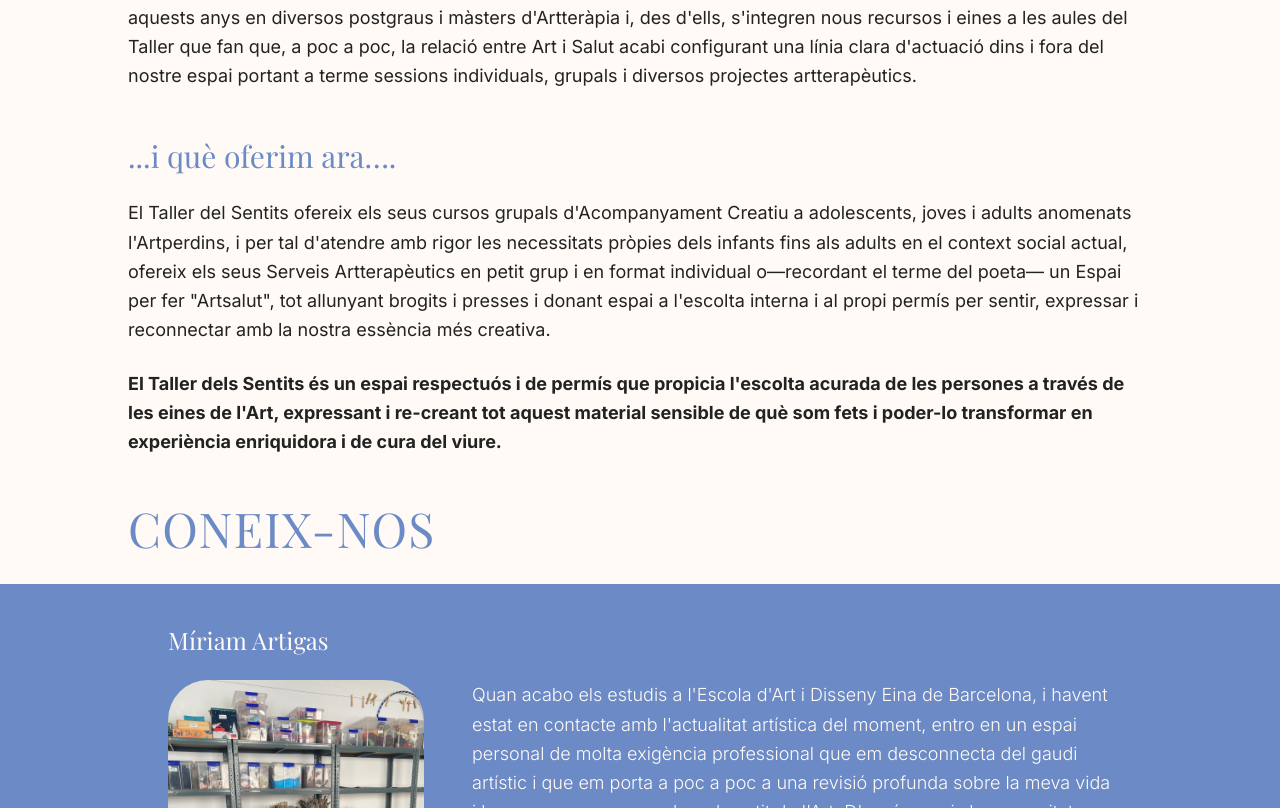
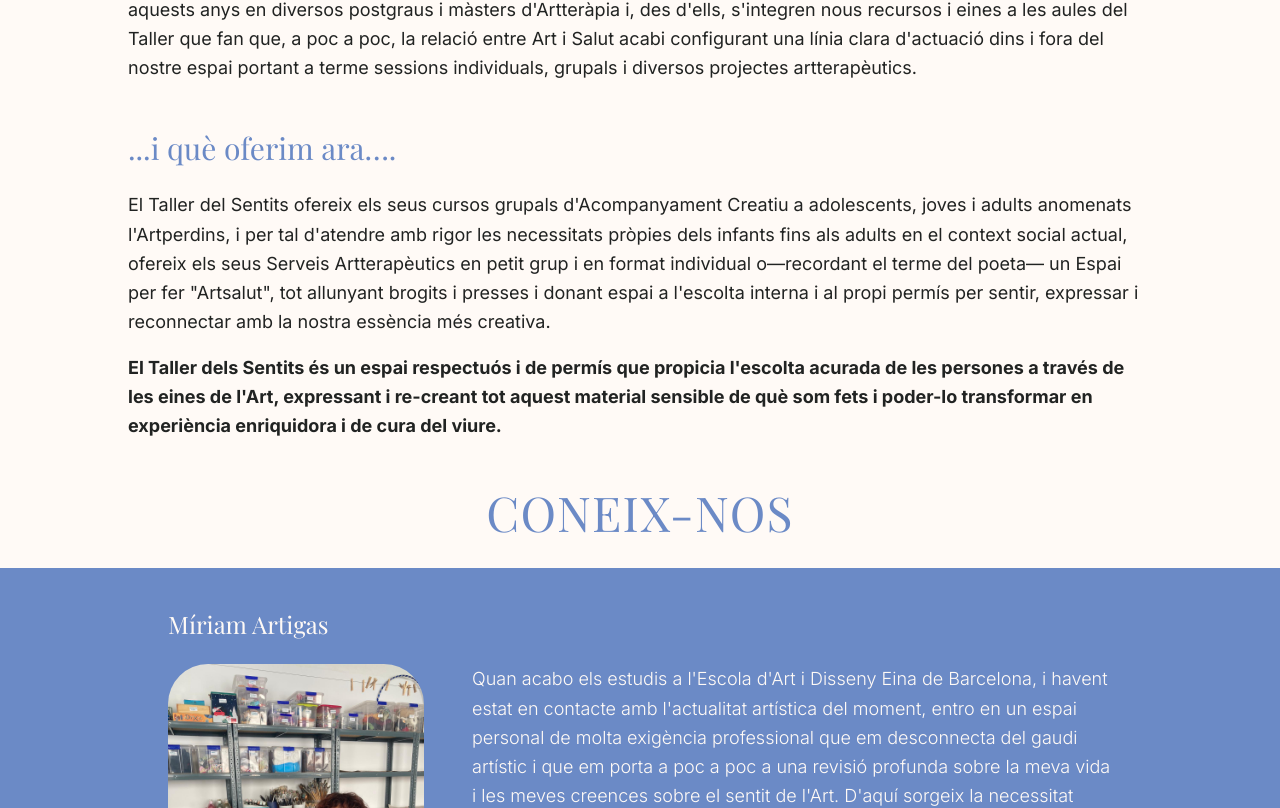
Before and after one commit to m-s-torne/taller-dels-sentits, a Next.js app: page /qui-som in a window 1280 px wide. Shown: the part 1012-1820 px from the top of the page. Built offline with nearby package versions, Linux system fonts and the light colour scheme.

Commit message:
feat: add new paragraph render component to qui som page

```diff
--- a/app/qui-som/page.tsx
+++ b/app/qui-som/page.tsx
@@ -2,14 +2,15 @@
 import { RoundHeaderImage } from '../_components/RoundHeaderImage';
 import { quiSomData } from './lib/quiSomData';
 import { SectionHeading } from '@/app/_components/SectionHeading';
+import { ParagraphList } from '@/app/_components/ParagraphList';
 import { HeroSection } from '@/app/(serveis)/components';
 import headerImage from './assets/inici.jpg'
 import { MemberCard } from './components/MemberCard';
 
 export default function QuiSom () {
     const sections = [
-        { ...quiSomData.history, headingLevel: 'h3' as const },
-        { ...quiSomData.current, headingLevel: 'h3' as const }
+        { ...quiSomData.history, headingLevel: 'h3' as const, boldIndex: undefined },
+        { ...quiSomData.current, headingLevel: 'h3' as const, boldIndex: 1 },
     ];
 
     return (
@@ -20,9 +21,7 @@ export default function QuiSom () {
                 <RoundHeaderImage src={headerImage.src} alt="header image"/>
 
                 <div className="max-w-6xl mx-auto space-y-8 text-gray-700 text-sm sm:text-lg leading-relaxed">
-                    {quiSomData.introduction.paragraphs.map((paragraph, i) => (
-                        <p key={i}>{paragraph}</p>
-                    ))}
+                    <ParagraphList paragraphs={quiSomData.introduction.paragraphs} />
                 </div>
 
                 <div className="max-w-6xl mx-auto space-y-8 text-gray-700 text-sm sm:text-lg leading-relaxed mt-8">
@@ -35,20 +34,13 @@ export default function QuiSom () {
                                 headingLevel={section.headingLevel}
                                 title={section.title ?? 'no title provided'}
                             />
-                            {section.paragraphs.map((paragraph, paragraphIndex) => {
-                                const isHighlightedParagraph = paragraph.includes("El Taller dels Sentits és un espai respectuós");
-                                return (
-                                    <p key={paragraphIndex} className={isHighlightedParagraph ? 'font-bold' : ''}>
-                                        {paragraph}
-                                    </p>
-                                );
-                            })}
+                            <ParagraphList paragraphs={section.paragraphs} boldIndex={section.boldIndex} />
                         </section>
                     ))}
 
                     {/* Team Section - CONEIX-NOS */}
                     <section className="space-y-6 mt-12">
-                        <SectionHeading headingLevel="h2" title={quiSomData.team.title} />
+                        <SectionHeading headingLevel="h2" title={quiSomData.team.title} className="text-center"/>
                         {quiSomData.team.members.map((member, i) => (
                             <MemberCard key={i} member={member} />
                         ))}
@@ -56,7 +48,7 @@ export default function QuiSom () {
 
                     {/* Collaborators Section - COL.LABORADORS */}
                     <section className="space-y-6 mt-12">
-                        <SectionHeading headingLevel="h2" title={quiSomData.collaborators.title} />
+                        <SectionHeading headingLevel="h2" title={quiSomData.collaborators.title} className="text-center"/>
                         <p className="italic text-gray-700 text-sm sm:text-lg leading-relaxed">
                             {quiSomData.collaborators.intro}
                         </p>
```
